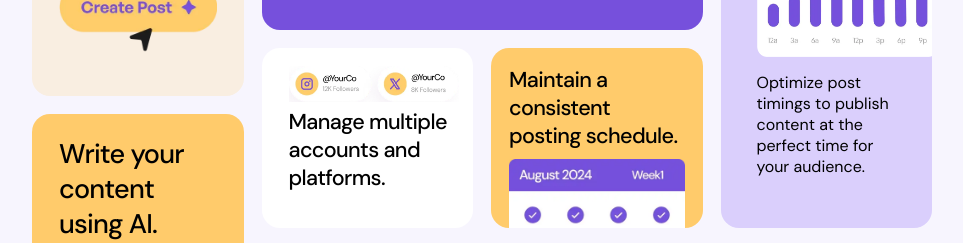
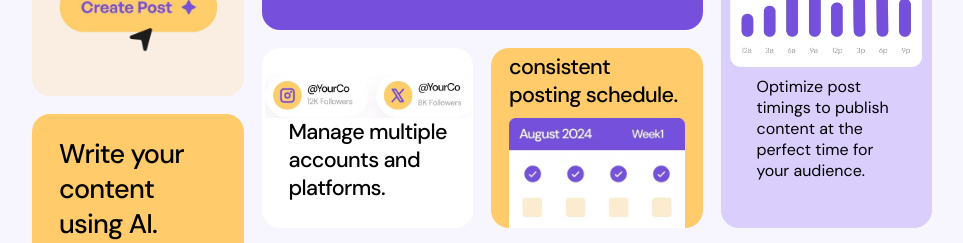
Before and after one commit to nikita-gupta2/bento-grid-main, a plain HTML site: page index.html in a window 1280 px wide. Shown: the part 295-538 px from the top of the page, without its empty margins (158-1121 px from the left). Drawn offline with Linux system fonts and the light colour scheme.

Commit message:
flex changes

```diff
--- a/style.css
+++ b/style.css
@@ -71,16 +71,19 @@ main{
     padding-left: 1.5rem;
     background-color: hsl(0, 0%, 100%);
     overflow: hidden;
+    display: flex;
+    flex-direction: column;
+    justify-content: center;
+    align-items: center;
 
 }
 .container2 h2{
     font-weight: 500;
     font-size: 1.2rem;
-
 }
 .container2 img{
-    height: 2rem;
-    /* transform: translateX(100px); */
+    height: 2.5rem;
+    object-fit: cover;
 }
 .container3{
     grid-column: 5/7;
@@ -89,6 +92,10 @@ main{
     padding: 1rem;
     background-color: hsl(39, 100%, 71%);
     overflow: hidden;
+    display: flex;
+    flex-direction: column;
+    justify-content: center;
+    align-items: center;
 }
 .container3 h2{
     font-weight: 500;
@@ -97,6 +104,7 @@ main{
 }
 .container3 img{
     width: 100%;
+    object-fit: cover;
 }
 .container4{
     grid-column:  7/9;
@@ -105,6 +113,10 @@ main{
     padding: 2rem;
     background-color: hsl(254, 88%, 90%);
     overflow: hidden;
+        display: flex;
+    flex-direction: column;
+    justify-content: center;
+    align-items: center;
 
 }
 .container4 h2{
@@ -115,7 +127,7 @@ main{
 .container4 img{
     padding-bottom: 0.5rem;
     height: 10rem;
-    width: 130%;
+    object-fit: cover;
 }
 .container4 p{
     font-size: 16px;
```
